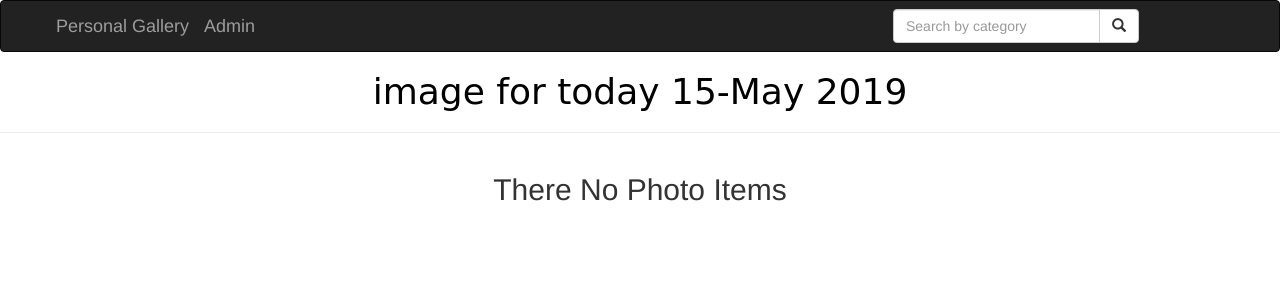
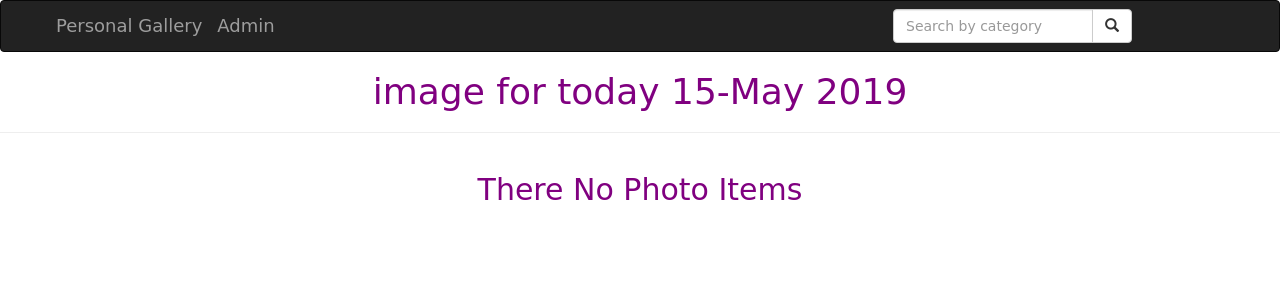
Before and after one commit to phoebekaranja/Gallery, a Django app: page / in a window 1280 px wide. Shown: the top 300 px of the page. Run offline with Django 3.2, Linux system fonts and the light colour scheme; data that the repository does not hold is empty; some libraries are stand-ins or nearby versions; some web fonts are replaced.

Commit message:
making changes

```diff
--- a/image/static/css/baseimage.css
+++ b/image/static/css/baseimage.css
@@ -1,4 +1,6 @@
-h1{
-  color: black;
+body{
+  color: purple;
   font-family: 'Spicy Rice', cursive;
 }
+background-image: radial-gradient(circle, green, purple);
+background-image: radial-gradient(circle closest-side at 45px 45px, green 0%, purple 20%, orange 100%);
--- a/image/templates/all-images/image.html
+++ b/image/templates/all-images/image.html
@@ -61,7 +61,7 @@
          font-family: 'Indie Flower', cursive;
          font-size: 30px;
        }
-
+      ;
        </style>
        <p ><img src="{{image.image.url}}" alt="Image" class="img-responsive"></p>
        <p class = "image_description">{{image.image_description}}</p><hr>
--- a/image/views.py
+++ b/image/views.py
@@ -6,7 +6,7 @@ from .models import Image,category,location,Photographer
 # Create your views here.
 global category,location
 location = ['Nairobi','Nyeri','Mombasa','Thika' 'Karatina']
-category = ['Picnic','Occasion','Tourism','Fashion' 'Furniture']
+category = ['Picnic','Occasion','Tourism','Fashion' 'Furniture' 'Equipments']
 
 def photo_of_today(request):
     date = dt.date.today()
```
